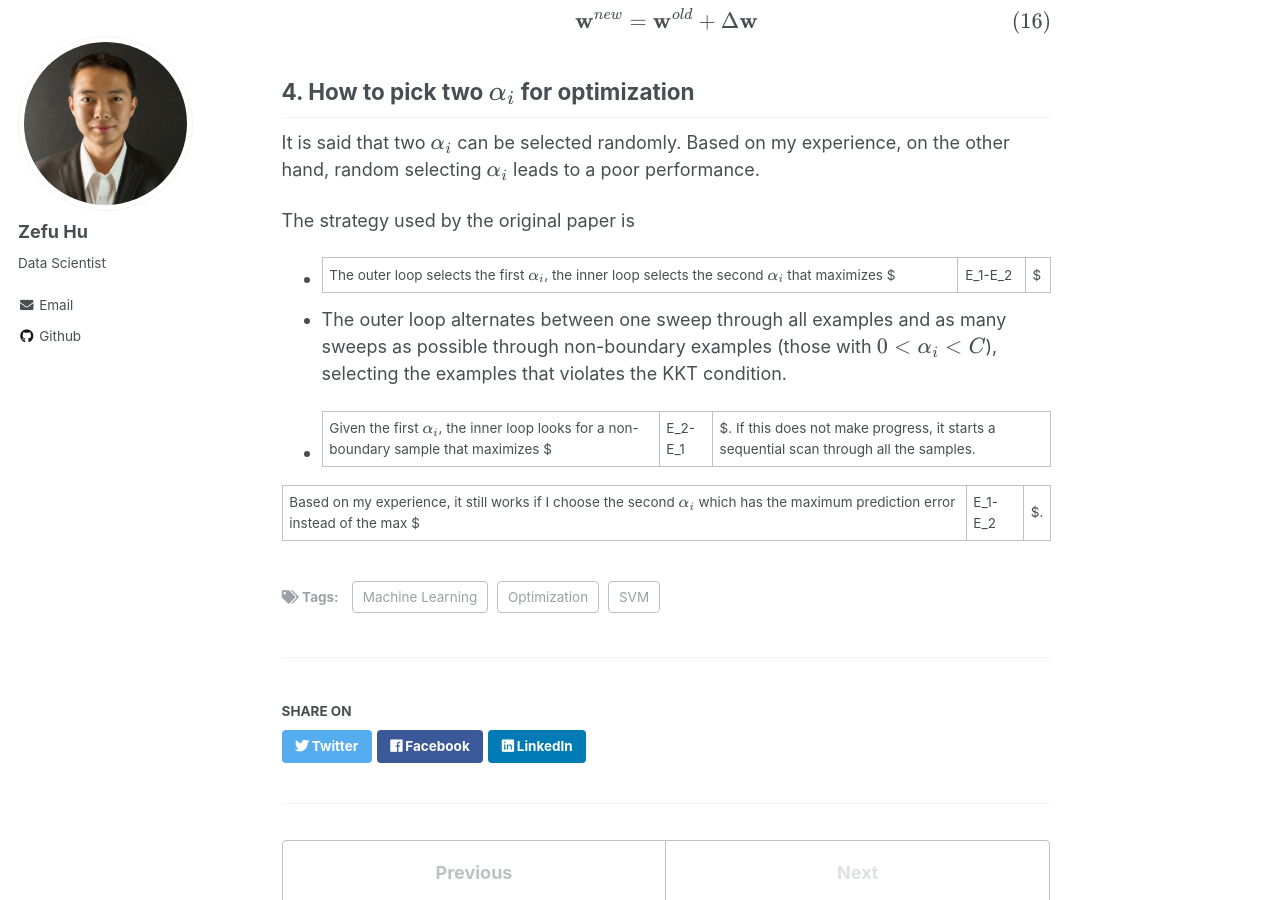
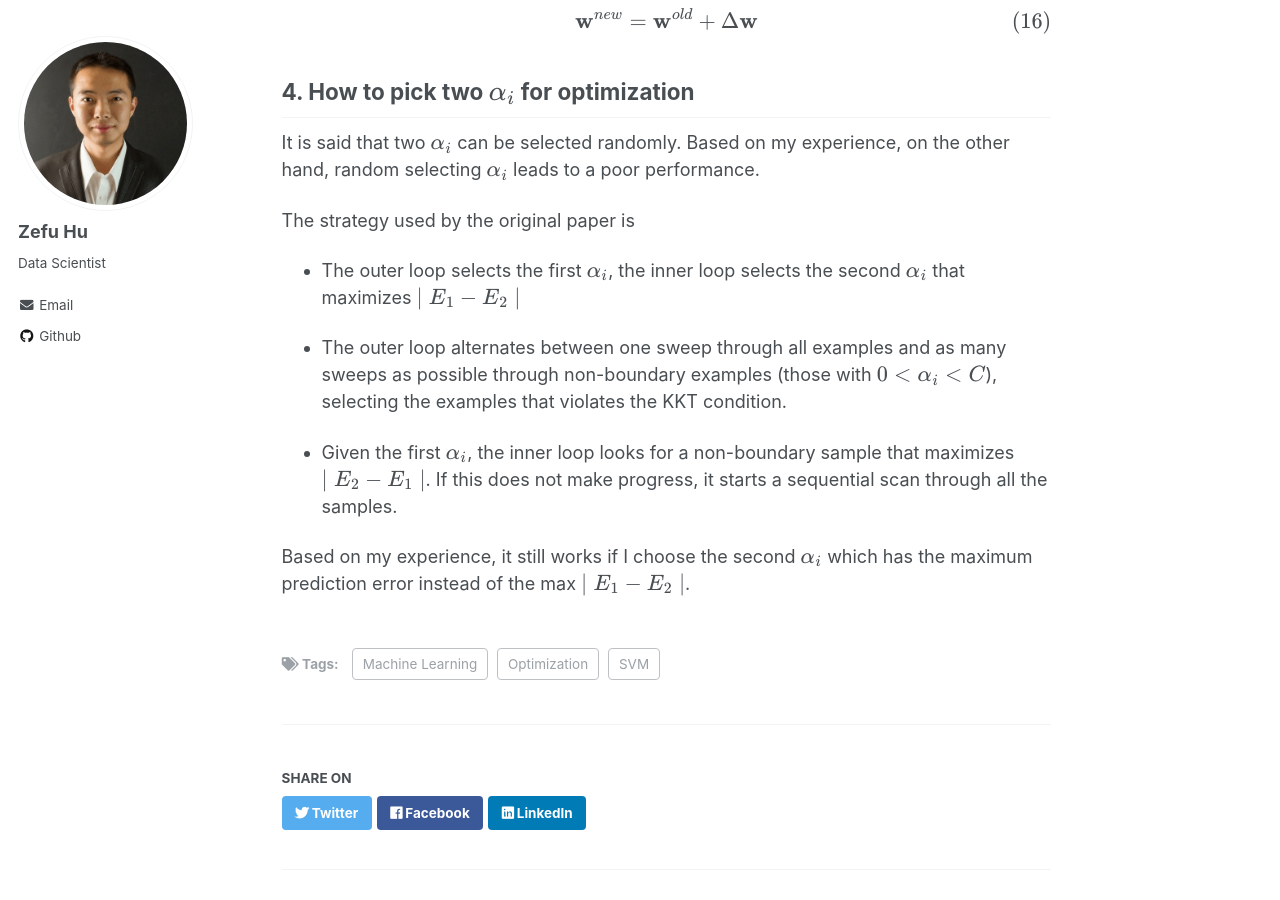
Before and after one commit to Superhzf/Superhzf.github.io, a Jekyll site: the page built from _posts/2020-09-11-blog-post-2.md, in a window 1280 px wide and 900 px high, scrolled down 5047 px. Built offline with Jekyll 4.4.1, drawn with Linux system fonts in a browser that asks for light colours; formulas are drawn with MathJax 3.

Commit message:
type: bug
Fix bugs for SMO article

```diff
--- a/_posts/2020-09-11-blog-post-2.md
+++ b/_posts/2020-09-11-blog-post-2.md
@@ -208,10 +208,10 @@ It is said that two $\alpha_i$ can be selected randomly. Based on my experience,
 
 The strategy used by the original paper is
 
-* The outer loop selects the first $\alpha_i$, the inner loop selects the second $\alpha_i$ that maximizes $|E_1-E_2|$
+* The outer loop selects the first $\alpha_i$, the inner loop selects the second $\alpha_i$ that maximizes $\mid E_1-E_2\mid$
 
 * The outer loop alternates between one sweep through all examples and as many sweeps as possible through non-boundary examples (those with $0<\alpha_i<C$), selecting the examples that violates the KKT condition.
 
-* Given the first $\alpha_i$, the inner loop looks for a non-boundary sample that maximizes $|E_2-E_1|$. If this does not make progress, it starts a sequential scan through all the samples.
+* Given the first $\alpha_i$, the inner loop looks for a non-boundary sample that maximizes $\mid E_2-E_1\mid$. If this does not make progress, it starts a sequential scan through all the samples.
 
-Based on my experience, it still works if I choose the second $\alpha_i$ which has the maximum prediction error instead of the max $|E_1-E_2|$.
+Based on my experience, it still works if I choose the second $\alpha_i$ which has the maximum prediction error instead of the max $\mid E_1-E_2\mid$.
```
